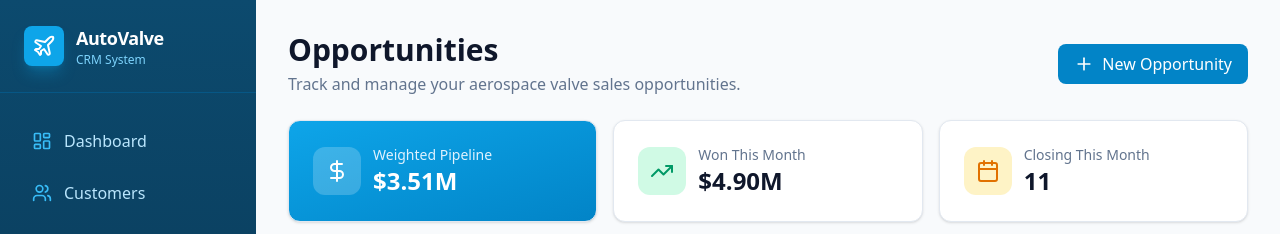
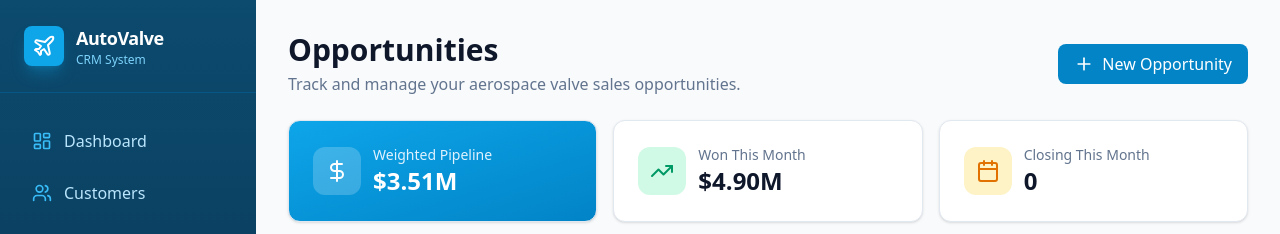
Before and after one commit to support163/avicrm, a React (Vite) app: page /opportunities in a window 1280 px wide. Shown: the top 234 px of the page. Built offline with nearby package versions, Linux system fonts and the light colour scheme.

Commit message:
Fix 'Closing This Month' stat to filter by current month
The statistic was showing all non-closed opportunities regardless of
their expected close date. Now it properly filters to only show
opportunities where expectedCloseDate falls within the current month.

```diff
--- a/src/pages/Opportunities.tsx
+++ b/src/pages/Opportunities.tsx
@@ -156,7 +156,12 @@ export default function Opportunities() {
             <div>
               <p className="text-sm text-slate-500">Closing This Month</p>
               <p className="text-2xl font-bold text-slate-900">
-                {filteredOpportunities.filter((o) => !o.stage.startsWith('closed')).length}
+                {filteredOpportunities.filter((o) => {
+                  if (o.stage.startsWith('closed')) return false;
+                  const closeDate = new Date(o.expectedCloseDate);
+                  const now = new Date();
+                  return closeDate.getMonth() === now.getMonth() && closeDate.getFullYear() === now.getFullYear();
+                }).length}
               </p>
             </div>
           </div>
```
